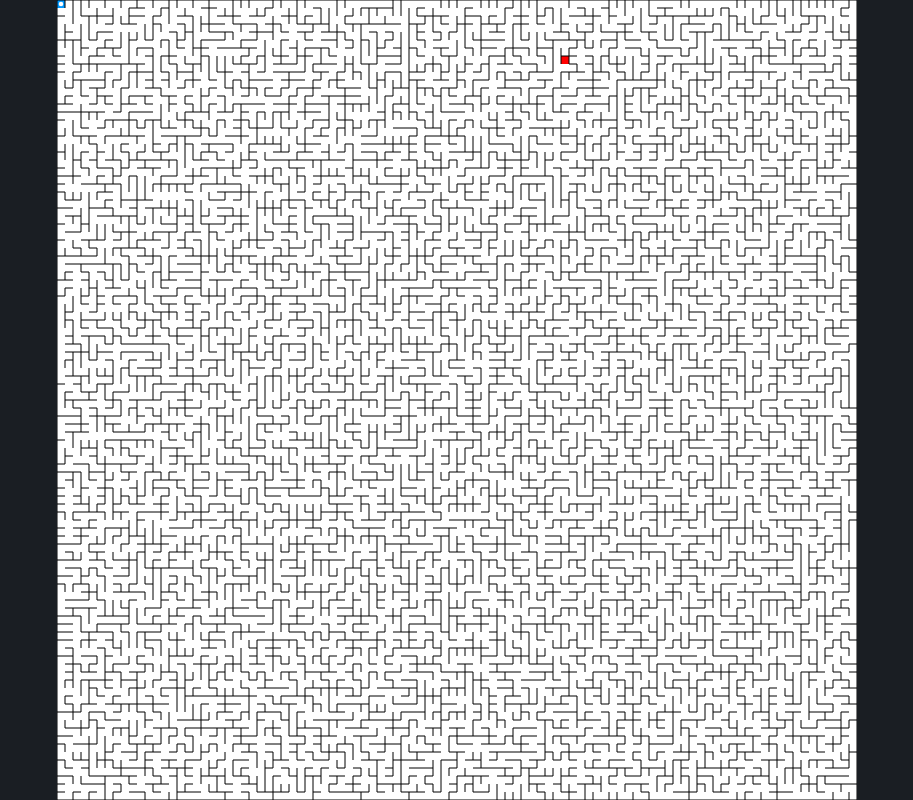
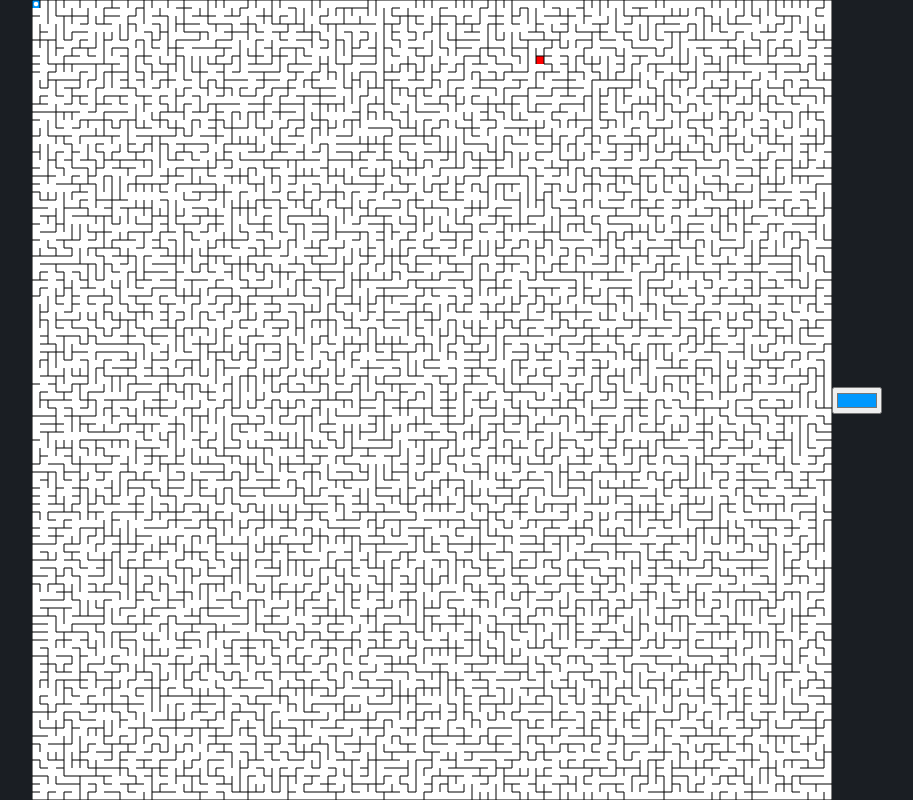
Before and after one commit to garug/maze, a SvelteKit app: page / in a window 1280 px wide. Shown: the whole page, without its empty margins (183-1096 px from the left). Built offline with nearby package versions, Linux system fonts and the light colour scheme.

Commit message:
Atualizando valor de cor

```diff
--- a/src/routes/+page.svelte
+++ b/src/routes/+page.svelte
@@ -58,6 +58,8 @@
 
     let size = 100;
 
+    let color = "#0098fe";
+
     let canvas: HTMLCanvasElement;
 
     let context: CanvasRenderingContext2D;
@@ -83,7 +85,7 @@
         return {
             x,
             y,
-            visited: false,
+            color: "white",
             node: new TreeNode(`${x}${y}`),
         };
     }
@@ -210,7 +212,7 @@
     function renderSquares() {
         grid.forEach((square, i) => {
             context.beginPath();
-            context.fillStyle = square === finishSquare ? "red" : square.visited ? "#0098fe" : "white";
+            context.fillStyle = square === finishSquare ? "red" : square.color;
             context.rect(
                 square.x * SQUARE_SIZE,
                 square.y * SQUARE_SIZE,
@@ -356,7 +358,7 @@
 
     $: (function () {
         const square = mapGrid.get(`${player.x}.${player.y}`);
-        square.visited = true;
+        square.color = color;
     })();
 </script>
 
@@ -367,6 +369,7 @@
         width={canvasSize}
         height={canvasSize}
     />
+    <input type="color" bind:value={color} />
 </div>
 <svelte:window on:resize|passive={handleResize} on:keydown={handleKeydown} />
 
--- a/src/routes/styles.css
+++ b/src/routes/styles.css
@@ -9,7 +9,7 @@
     Remove all the styles of the "User-Agent-Stylesheet", except for the 'display' property
     - The "symbol *" part is to solve Firefox SVG sprite bug
  */
-*:where(:not(html, iframe, canvas, img, svg, video, audio):not(svg *, symbol *)) {
+*:where(:not(html, iframe, input, canvas, img, svg, video, audio):not(svg *, symbol *)) {
   all: unset;
   display: revert;
 }
```
